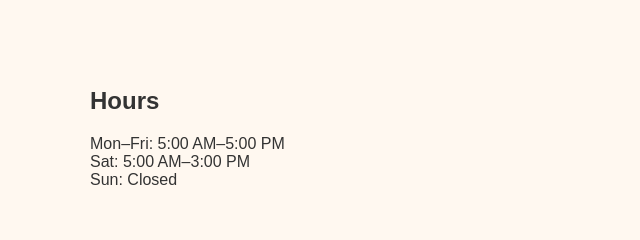
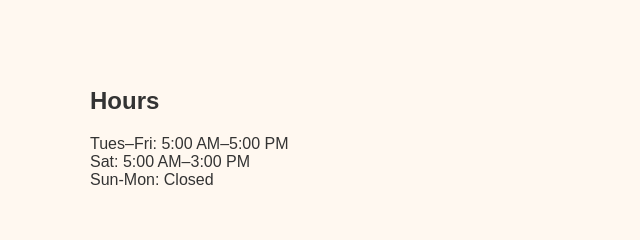
Before and after one commit to kevincortez1972-ai/boydens-southside, a plain HTML site: page index.html in a window 1280 px wide. Shown: the part 1400-1640 px from the top of the page, 0-640 px from the left. Drawn offline with Linux system fonts and the light colour scheme.

Commit message:
Update index.html

```diff
--- a/index.html
+++ b/index.html
@@ -24,7 +24,7 @@ footer{background:#3b2415;color:#fff;text-align:center;padding:20px}
 <div class="card"><img src="https://placehold.co/500x300/png?text=AI+Cookies"><h3>Seasonal Cookies</h3></div>
 <div class="card"><img src="https://placehold.co/500x300/png?text=AI+Coffee"><h3>Coffee & Pastries</h3></div>
 </div></section>
-<section id="hours"><h2>Hours</h2><p>Mon–Fri: 5:00 AM–5:00 PM<br>Sat: 5:00 AM–3:00 PM<br>Sun: Closed</p></section>
+<section id="hours"><h2>Hours</h2><p>Tues–Fri: 5:00 AM–5:00 PM<br>Sat: 5:00 AM–3:00 PM<br>Sun-Mon: Closed</p></section>
 <section id="contact"><h2>Visit Us</h2><p>3953 S Meridian St, Indianapolis, IN 46217<br>(317) 784-2992</p><iframe src="https://www.google.com/maps?q=3953+S+Meridian+St,+Indianapolis,+IN+46217&output=embed" width="100%" height="300"></iframe></section>
 <footer>© 2026 Boyden's Southside Bakery</footer>
 </body></html>
```
